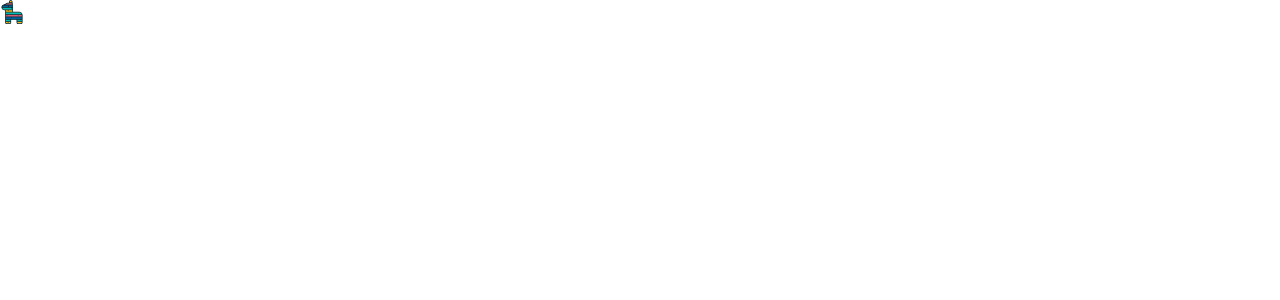
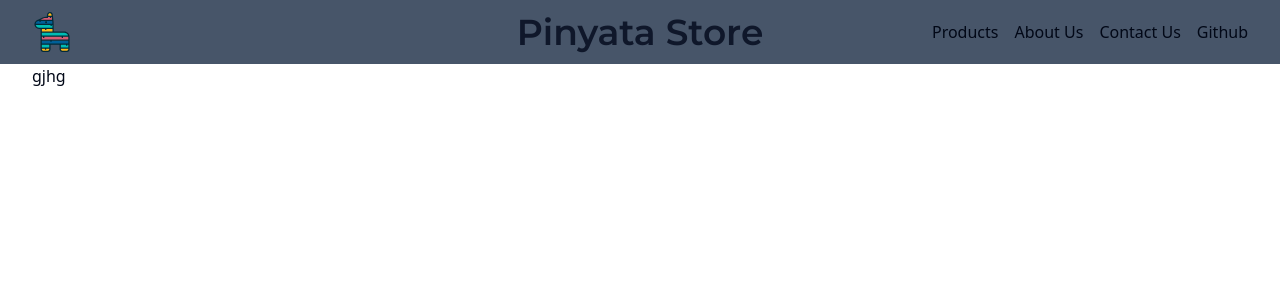
Before and after one commit to fanderssondev/Pinyata, a SvelteKit app: page / in a window 1280 px wide. Shown: the top 300 px of the page. Built offline with nearby package versions, Linux system fonts and the light colour scheme.

Commit message:
Responsive header

```diff
--- a/src/app.css
+++ b/src/app.css
@@ -1,3 +1,5 @@
+@import url('https://fonts.googleapis.com/css2?family=Montserrat:ital,wght@0,100..900;1,100..900&display=swap');
+
 @tailwind base;
 @tailwind components;
 @tailwind utilities;
--- a/src/routes/+layout.svelte
+++ b/src/routes/+layout.svelte
@@ -1,17 +1,26 @@
 <script>
-	import Logo from '$lib/components/Logo.svelte';
 	import '../app.css';
 </script>
 
-<header class="h-6 w-6">
-	<Logo />
+<header class="max-w-full bg-slate-600 py-3">
+	<div class="lg:grid-cols-header container grid items-center">
+		<img src="/pinata.svg" alt="Pinyata logo" class="mr-auto size-10" />
+		<h1
+			class="font-montserrat mr-auto hidden text-4xl font-semibold text-slate-900 lg:inline-block"
+		>
+			Pinyata Store
+		</h1>
+		<nav class="col-span-2 col-start-2 inline-block lg:col-start-3">
+			<ul class="flex items-center justify-end gap-4">
+				<li><a href="/products">Products</a></li>
+				<li><a href="/about">About Us</a></li>
+				<li><a href="/contact">Contact Us</a></li>
+				<li><a href="/github.com">Github</a></li>
+			</ul>
+		</nav>
+	</div>
 </header>
 
+<main class="container min-h-screen">gjhg</main>
+
 <slot />
-
-<style>
-	/* svg {
-		width: 25px;
-		height: 25px;
-	} */
-</style>
--- a/tailwind.config.ts
+++ b/tailwind.config.ts
@@ -55,7 +55,11 @@ const config: Config = {
             sm: "calc(var(--radius) - 4px)"
          },
          fontFamily: {
-				sans: [...fontFamily.sans]
+            sans: [...fontFamily.sans],
+            'montserrat': ['Montserrat'],
+         },
+         gridTemplateColumns: {
+            header: '1fr auto 1fr'
          }
       }
    },
```
Also changed, not shown: static/pinata.svg. Lines whose indentation alone changed are shown as unchanged.
